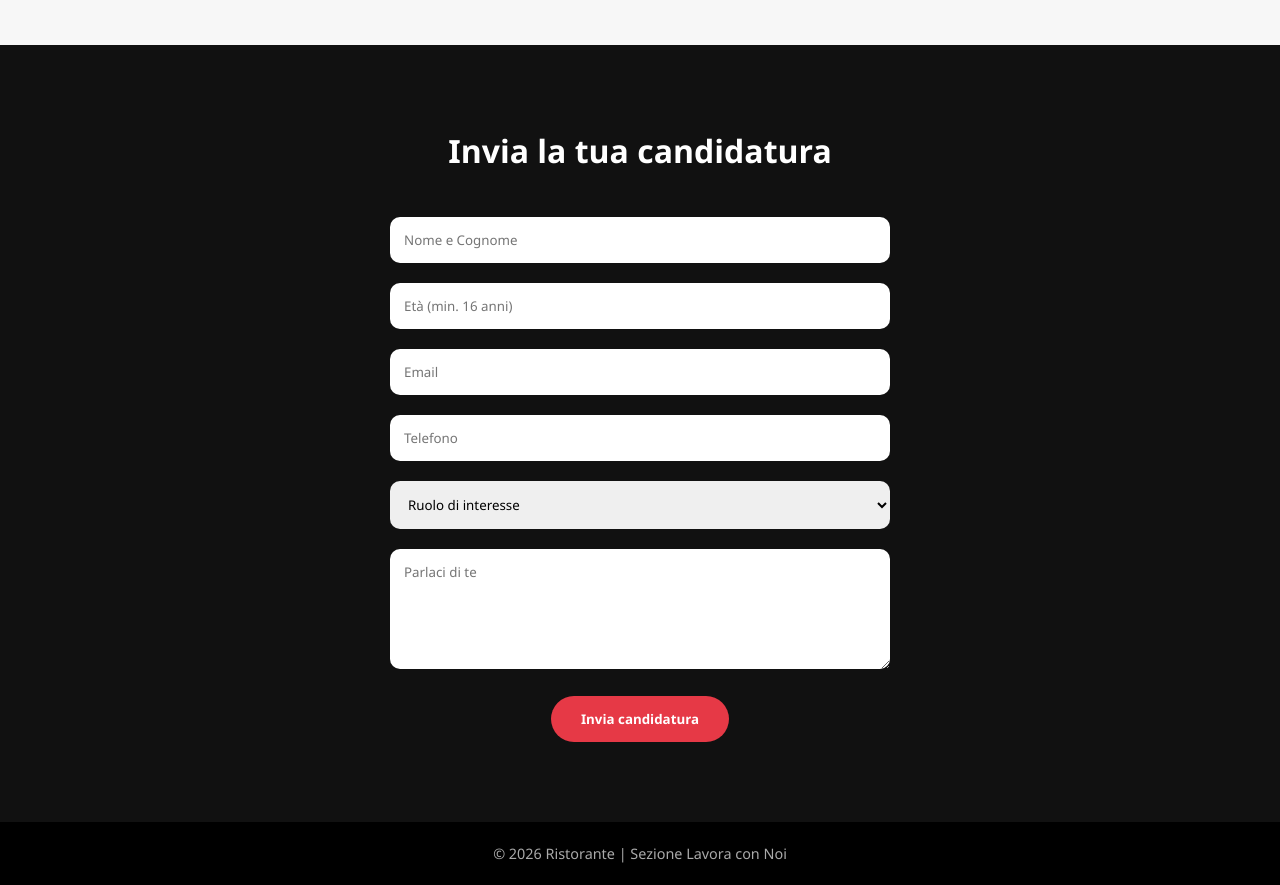
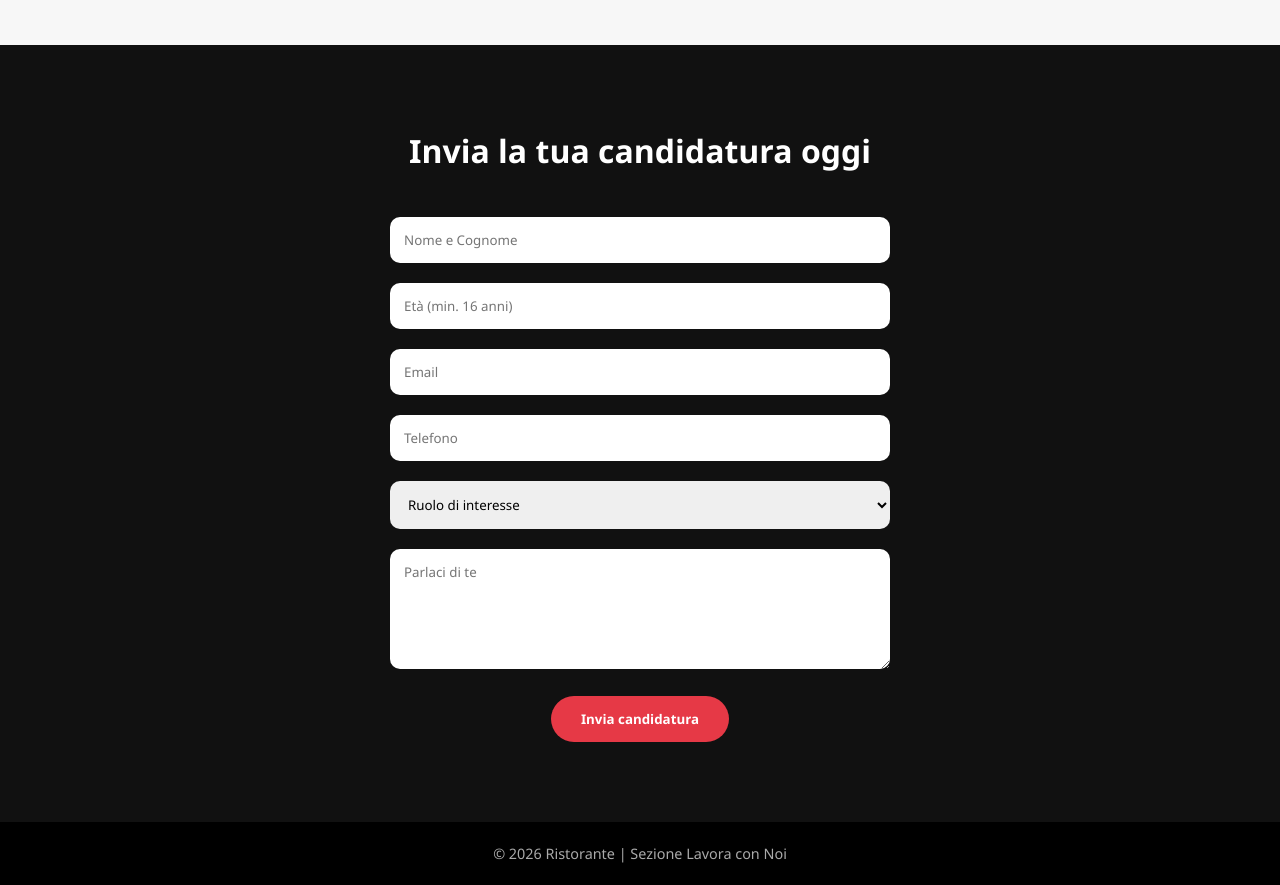
Before and after one commit to bruc0/provaSitoBiffi, a plain HTML site: page index.html in a window 1280 px wide. Shown: the part 1280-2165 px from the top of the page. Drawn offline with Linux system fonts and the light colour scheme.

Commit message:
Update heading text in application form section

```diff
--- a/index.html
+++ b/index.html
@@ -43,7 +43,7 @@
 
     <!-- SEZIONE FORM -->
     <section class="form-section" id="form">
-        <h2>Invia la tua candidatura</h2>
+        <h2>Invia la tua candidatura oggi</h2>
         <form class="application-form">
             <div class="form-group">
                 <input type="text" placeholder="Nome e Cognome" required>
```
